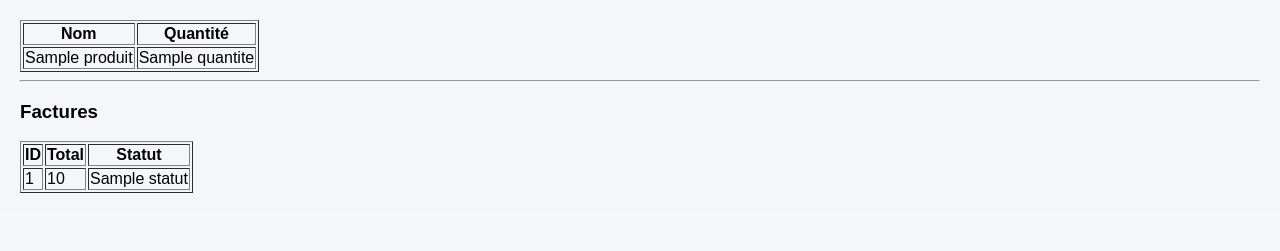
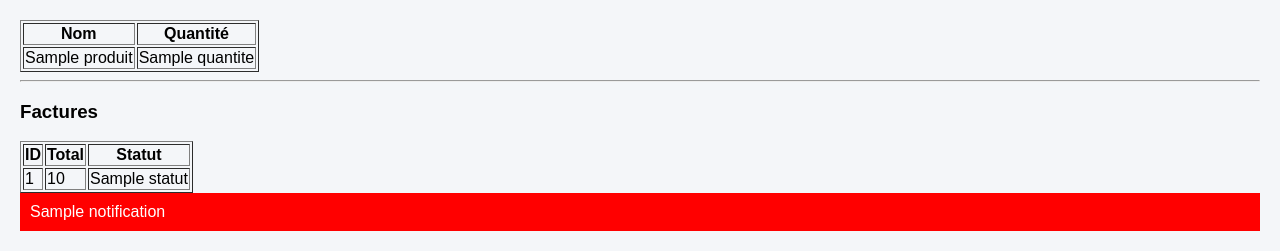
Before and after one commit to boukarediallo262-spec/gestion-nana, a Python web app: template templates/dashboard.html in a window 1280 px wide. Shown: the part 2626-2877 px from the top of the page. Before the commit the page ends 2819 px from the top, so only its background shows below. Run offline with Jinja, Linux system fonts and the light colour scheme; the template is opened without the code that fills it: most values are stand-ins (such as "Sample title", 1, 10 or a date in 2020).

Commit message:
Update dashboard.html

```diff
--- a/templates/dashboard.html
+++ b/templates/dashboard.html
@@ -91,5 +91,10 @@ new Chart(document.getElementById('beneficeChart'), {
 </tr>
 {% endfor %}
 </table>
+{% if notification %}
+<div style="background:red;color:white;padding:10px;">
+    {{ notification }}
+</div>
+{% endif %}
 
 {% endblock %}
```
